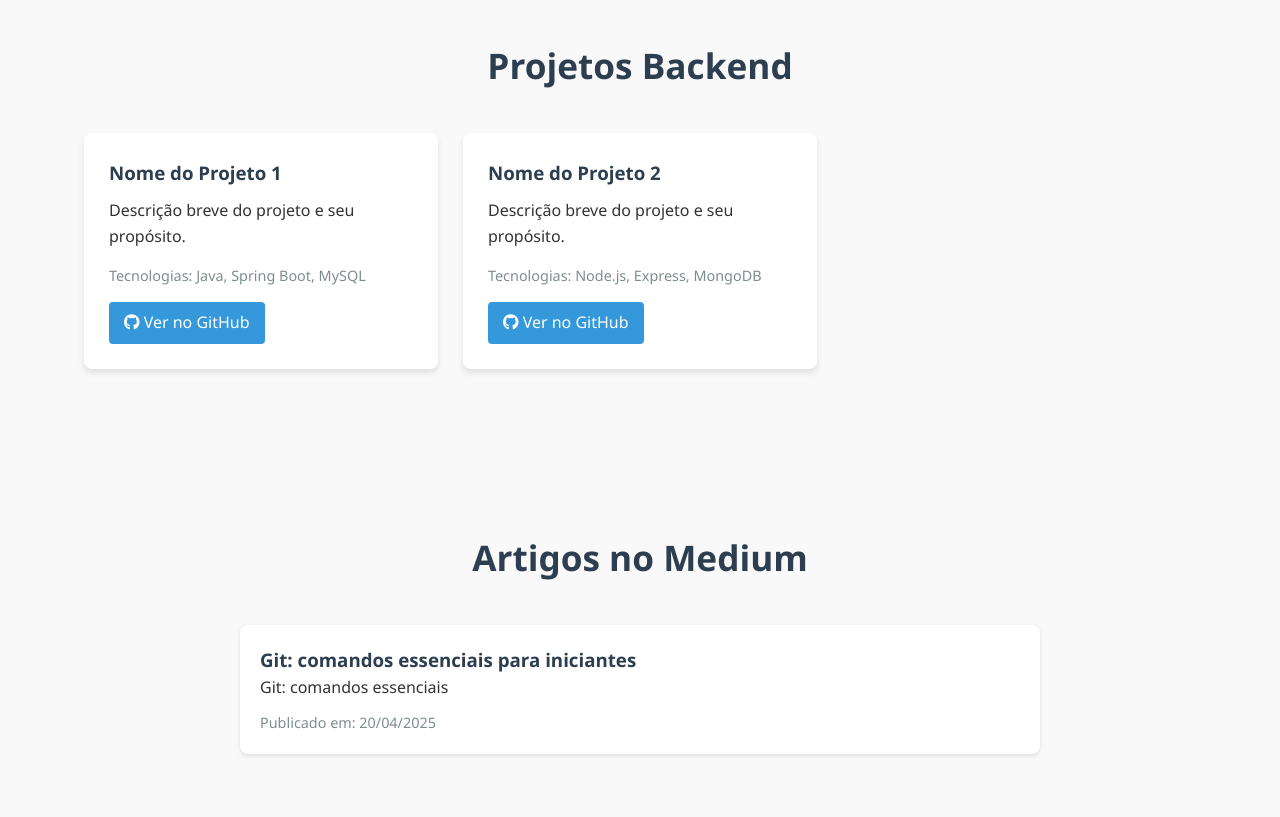
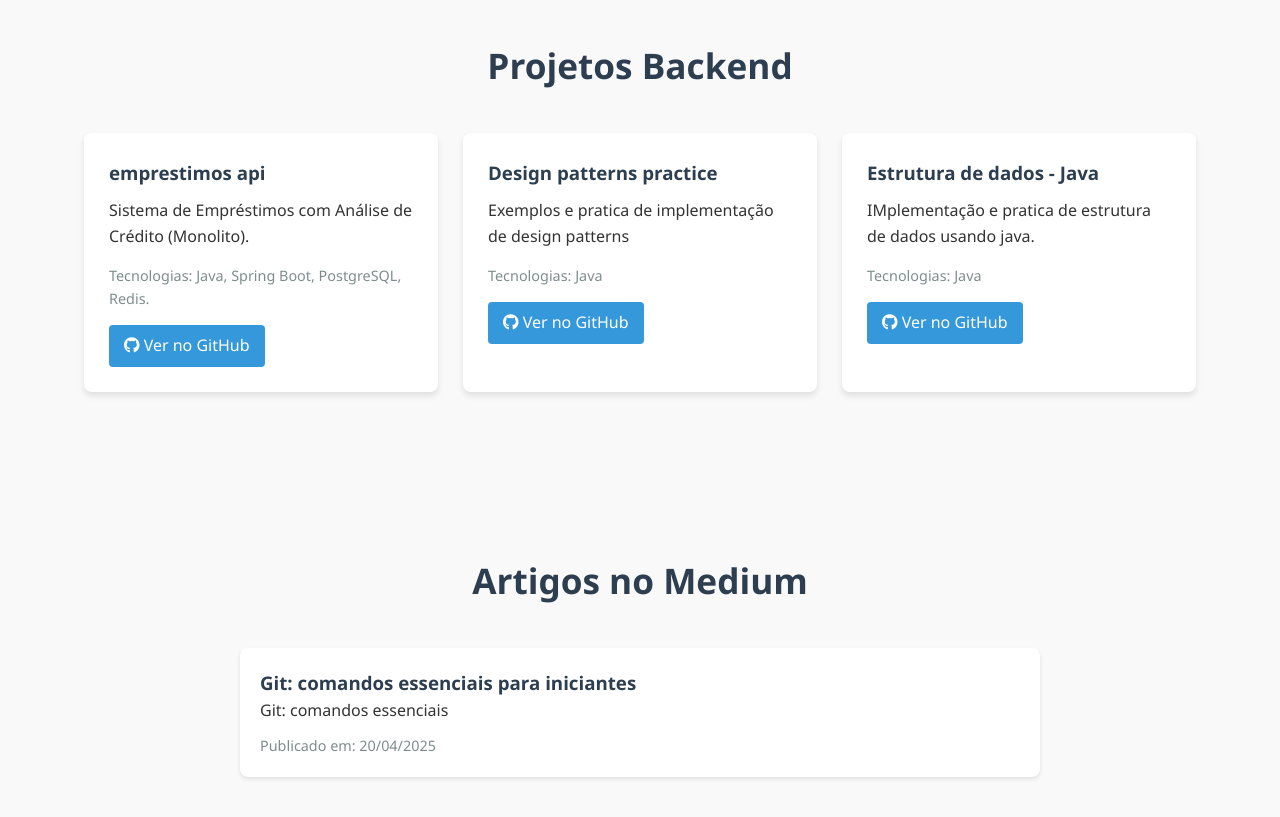
Before and after one commit to raquelbrto/raquelbrto.github.io, a plain HTML site: page index.html in a window 1280 px wide. Shown: the part 1280-2097 px from the top of the page. Drawn offline with nearby package versions, Linux system fonts and the light colour scheme.

Commit message:
Update index.html

```diff
--- a/index.html
+++ b/index.html
@@ -118,27 +118,37 @@
                 <h2>Projetos Backend</h2>
                 <div class="projects-grid">
                     <div class="project-card">
-                        <h3>Nome do Projeto 1</h3>
-                        <p>Descrição breve do projeto e seu propósito.</p>
+                        <h3>emprestimos api</h3>
+                        <p>Sistema de Empréstimos com Análise de Crédito (Monolito).</p>
                         <div class="project-techs">
-                            <span>Tecnologias: Java, Spring Boot, MySQL</span>
+                            <span>Tecnologias: Java, Spring Boot, PostgreSQL, Redis.</span>
                         </div>
-                        <a href="https://github.com/raquelbrto" target="_blank" class="project-link">
+                        <a href="https://github.com/raquelbrto/emprestimos-api" target="_blank" class="project-link">
                             <i class="fab fa-github"></i> Ver no GitHub
                         </a>
                     </div>
 
                     <div class="project-card">
-                        <h3>Nome do Projeto 2</h3>
-                        <p>Descrição breve do projeto e seu propósito.</p>
+                        <h3>Design patterns practice</h3>
+                        <p>Exemplos e pratica de implementação de design patterns</p>
                         <div class="project-techs">
-                            <span>Tecnologias: Node.js, Express, MongoDB</span>
+                            <span>Tecnologias: Java</span>
                         </div>
-                        <a href="https://github.com/raquelbrto" target="_blank" class="project-link">
+                        <a href="https://github.com/raquelbrto/design-patterns-practice" target="_blank" class="project-link">
                             <i class="fab fa-github"></i> Ver no GitHub
                         </a>
                     </div>
 
+                    <div class="project-card">
+                        <h3>Estrutura de dados - Java</h3>
+                        <p>IMplementação e pratica de estrutura de dados usando java.</p>
+                        <div class="project-techs">
+                            <span>Tecnologias: Java</span>
+                        </div>
+                        <a href="https://github.com/raquelbrto/Estrutura-de-dados-java-" target="_blank" class="project-link">
+                            <i class="fab fa-github"></i> Ver no GitHub
+                        </a>
+                    </div>
                     <!-- Adicione mais projetos conforme necessário -->
                 </div>
             </div>
```
